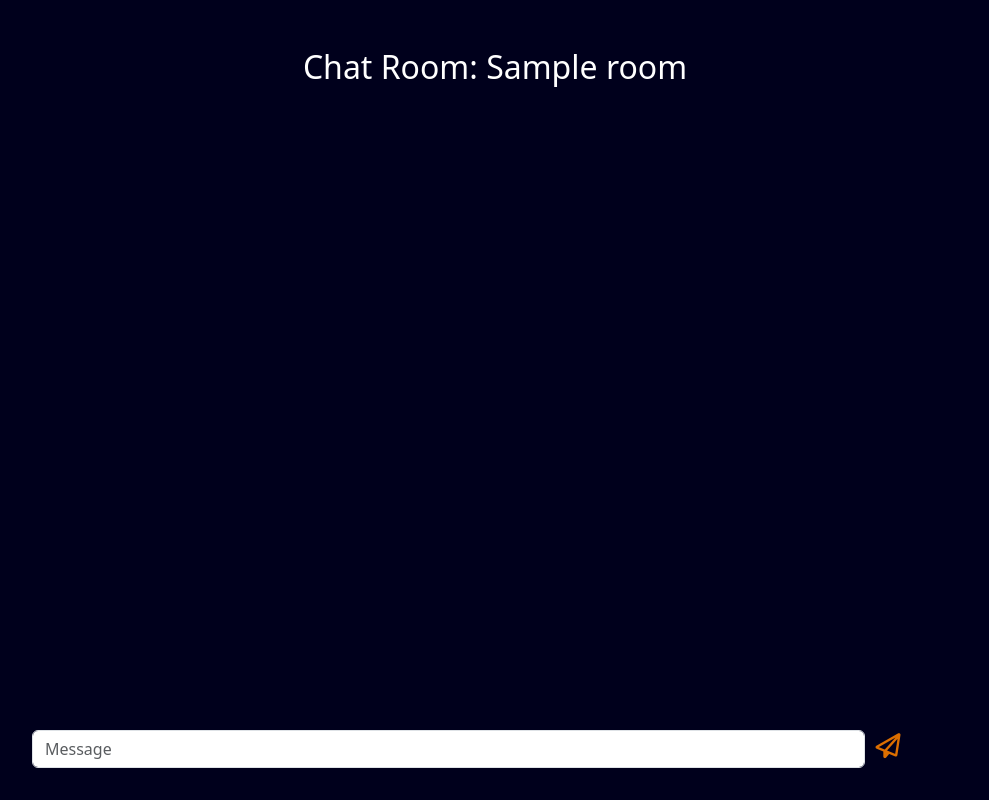
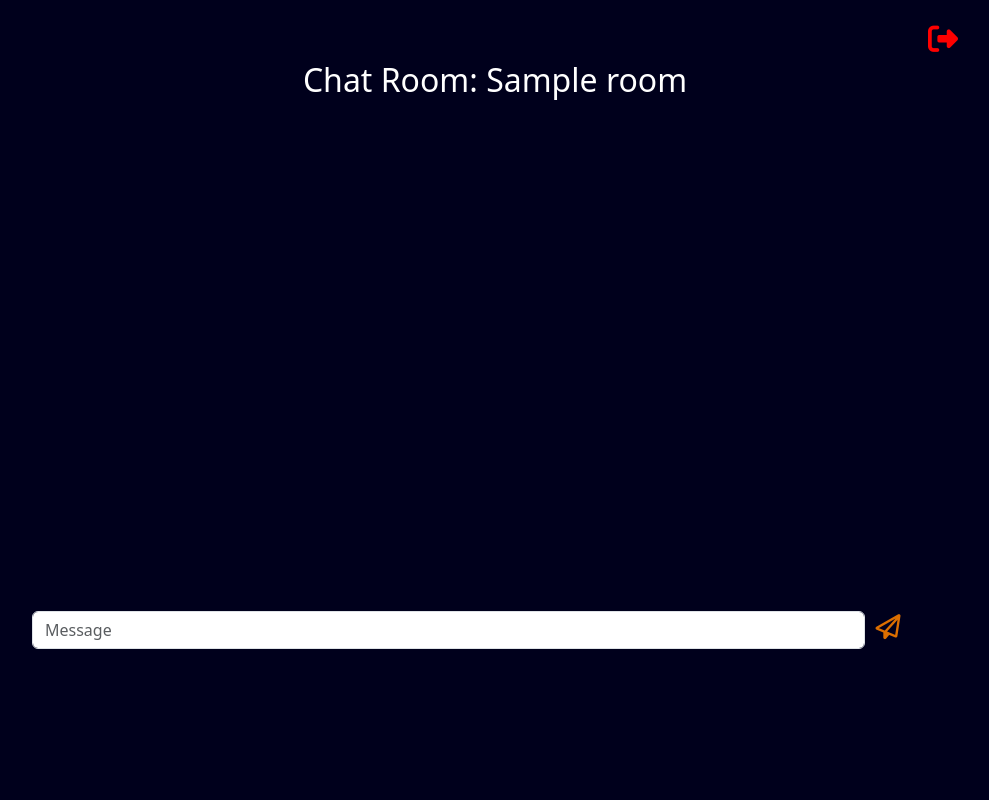
Before and after one commit to certifiedTboy/CS50-chat-project, a Flask app: template templates/room.html in a window 1280 px wide. Shown: the whole page, without its empty margins (145-1134 px from the left). Run offline with Flask 3, Linux system fonts and the light colour scheme; the template is opened without the code that fills it: most values are stand-ins (such as "Sample title", 1, 10 or a date in 2020); some libraries are stand-ins or nearby versions.

Commit message:
update app

```diff
--- a/main.py
+++ b/main.py
@@ -4,6 +4,8 @@ from flask_socketio import join_room, leave_room, send, SocketIO
 app = Flask(__name__)
 app.config["SECRET_KEY"] = "ilovecs50"
 socketio = SocketIO(app)
+
+
 available_rooms = ["Comedy", "Sport", "Movies"]
 
 rooms = {
@@ -24,6 +26,16 @@ rooms = {
         }
 }
 
+# check if a user with a particular already exist in a room
+def check_user_exist(room, username):
+    room_users = rooms[room]["room_users"]
+    return username.title() in room_users
+
+# ensure users do not exit 10 in a room
+def check_users_limit(room):
+    return len(rooms[room]["room_users"]) >= 10
+
+
 @app.route("/", methods=["POST", "GET"])
 def home():
     session.clear()
@@ -37,11 +49,17 @@ def home():
         if not room:
             return render_template("index.html", error="Please choose a room to join", rooms=available_rooms)
 
+        if check_user_exist(room, name):
+            return render_template("index.html", error=f"{name} is already in the chat! Please use another name.", rooms=available_rooms)
+
+        if check_users_limit(room):
+            return render_template("index.html", error="Only 6 users can be permitted in each room, kindly join the next available room", rooms=available_rooms)
+
         elif room not in available_rooms:
             return render_template("index.html", error="Room does not exist", rooms=available_rooms)
 
         session["room"] = room
-        session["name"] = name
+        session["name"] = name.title()
 
         return redirect(url_for("room"))
 
@@ -49,33 +67,41 @@ def home():
 
 @app.route("/room")
 def room():
-    room = session.get("room")
-    name = session.get("name")
-    if not room or not name or room not in rooms:
+    room = session["room"]
+    name = session["name"]
+
+    if not room:
         return redirect(url_for("home"))
-    return render_template("room.html", room=room)
+    if not name:
+        return redirect(url_for("home"))
+
+    if available_rooms.count(room) <= 0:
+        return redirect(url_for("home"))
+    return render_template("room.html", room=room, name=name)
 
 @socketio.on("message")
 def message(data):
-    room = session.get("room")
-    if room not in rooms:
+    room = session["room"]
+    if available_rooms.count(room) <= 0:
         return
     content = {
-        "name": session.get("name"),
+        "name": session["name"],
         "message": data["data"],
     }
 
     send(content, to=room)
 
 @socketio.on("connect")
-def connect(auth):
-    room = session.get("room")
+def connect():
+    room = session["room"]
     name = "T-Bots"
-    user = session.get("name")
+    user = session["name"]
 
-    if not room or not name:
+    if not room:
         return
-    if room not in rooms:
+    if not name:
+        return
+    if available_rooms.count(room) <= 0:
         leave_room(room)
         return
 
@@ -89,24 +115,22 @@ def connect(auth):
     send(content, to=room)
     rooms[room]["members"] += 1
     rooms[room]["room_users"].append(user)
-    # socketio.emit("room_users", rooms[room]["room_users"], to=room)
+
 
 @socketio.on("disconnect")
 def disconnect():
-    room = session.get("room")
+    room = session["room"]
     name = "T-Bots"
-    user = session.get("name")
+    user = session["name"]
     leave_room(room)
 
-    if room in rooms:
+    if available_rooms.count(room) >= 1:
         rooms[room]["members"] -= 1
         rooms[room]["room_users"].remove(user)
-        if rooms[room]["members"] <= 0:
-            del rooms[room]
 
     content = {
         "name": name,
-        "message":user + " has entered the room" ,
+        "message":user + " has left the room" ,
     }
     send(content, to=room)
 
--- a/static/css/style.css
+++ b/static/css/style.css
@@ -6,8 +6,9 @@ body {
   background-color: rgb(45, 45, 69);
   width: 100%;
   padding: 30px;
-  height: 80vh;
+  height: 500px;
   border-radius: 50px;
+  margin-bottom: 60px;
 }
 
 .input2 {
@@ -56,11 +57,37 @@ p {
   align-items: stretch;
 }
 
+.leave-btn {
+  display: flex;
+  justify-content: end;
+}
+
+.leave-btn a {
+  color: #fe0000;
+  font-size: 30px;
+}
+
 .messages {
   overflow-y: scroll;
-  max-height: 1200px;
-  flex: 1;
+  height: 500px;
+  display: flex;
+  flex-direction: column;
   width: 100%;
+}
+
+.messages::-webkit-scrollbar {
+  width: 7px;
+  height: 1px;
+}
+
+.messages::-webkit-scrollbar-thumb {
+  -webkit-box-shadow: inset 0 0 5px rgb(0 0 0 / 20%);
+  background: #552f2f;
+}
+
+.messages::-webkit-scrollbar-track {
+  -webkit-box-shadow: inset 0 0 5px rgb(0 0 0 / 20%);
+  background: #fdd3d3;
 }
 
 .chat-input {
@@ -84,15 +111,26 @@ p {
 .text {
   background-color: rgb(0, 157, 205);
   width: fit-content;
+  height: fit-content;
   margin-bottom: 20px;
   padding: 10px 30px 10px 10px;
   border-radius: 0 20px;
+  align-items: flex-end;
+  display: flex;
+  flex-direction: column;
+  margin-top: 20px;
 }
 
 .text2 {
+  margin-bottom: 20px;
+  margin-right: 20px;
+  align-items: flex-end;
+  display: flex;
+  flex-direction: column;
+  margin-top: 20px;
+}
+.text2_bg {
   background-color: rgb(247, 0, 255);
-  width: fit-content;
-  margin-bottom: 20px;
   padding: 10px 30px 10px 10px;
   border-radius: 0 20px;
 }
--- a/templates/base.html
+++ b/templates/base.html
@@ -29,6 +29,6 @@
     ></script>
   </head>
   <body>
-    <section class="mt-5">{% block content %} {% endblock %}</section>
+    <section class="mt-3">{% block content %} {% endblock %}</section>
   </body>
 </html>
--- a/templates/room.html
+++ b/templates/room.html
@@ -2,13 +2,19 @@
 
 <div class="container">
   <div class="row">
-    <div class="col-1"></div>
-    <div class="col-10">
+    <div class="col-sm-1"></div>
+    <div class="col-sm-10">
+      <div class="leave-btn">
+        <a href="/" onclick="clearLocalStorage()"
+          ><i class="fa-solid fa-right-from-bracket"></i>
+        </a>
+      </div>
       <div class="message-box">
         <h2 class="room-text">Chat Room: {{room}}</h2>
 
         <div class="messages" id="messages"></div>
-        <div class="form-group">
+        <div id="scrollTo"></div>
+        <div class="form-group" id="form-group">
           <input
             type="text"
             placeholder="Message"
@@ -29,39 +35,58 @@
         </div>
       </div>
     </div>
-    <div class="col-1"></div>
+    <div class="col-sm-1"></div>
   </div>
 </div>
 
 <script type="text/javascript">
+  // initialize socketio
   const socketio = io();
+
+  localStorage.setItem("current_user", "{{name}}");
+
+  // get current user from local storage
+  const current_user = localStorage.getItem("current_user");
 
   const messages = document.getElementById("messages");
   const usersList = document.getElementById("users");
+  const message = document.getElementById("message");
 
+  // create and render chat message to the screen function
   const createMessage = (name, msg) => {
+    console.log(name, current_user);
     let content;
 
-    content = `<div class="text">
-      <div>
+    content = `<div id="text" class=${
+      current_user === name ? "text2" : "text"
+    }>
+      <div class=${current_user === name ? "text2_bg" : "text_bg"}>
       <strong>${name} </strong>:
         ${msg}
-      </div>
+
         <div class="muted">
           <p class="time">  ${new Date().toLocaleString()} </p>
         </div>
       </div>
+
+    </div>
     `;
 
     messages.innerHTML += content;
+
+    messages.scrollTo({
+      top: messages.scrollHeight,
+      // left: 100,
+      behavior: "smooth",
+    });
   };
 
   socketio.on("message", (data) => {
     createMessage(data.name, data.message);
   });
 
+  // send message to room function
   const sendMessage = () => {
-    const message = document.getElementById("message");
     if (message.value == "") {
       return;
     }
@@ -69,6 +94,18 @@
     socketio.emit("message", { data: message.value });
     message.value = "";
   };
+
+  // execute send message function on press enter key
+  message.addEventListener("keypress", (event) => {
+    if (event.key === "Enter") {
+      return sendMessage();
+    }
+  });
+
+  // clear current user data from local storage function
+  const clearLocalStorage = () => {
+    localStorage.removeItem("current_user");
+  };
 </script>
 
 {% endblock %}
```
